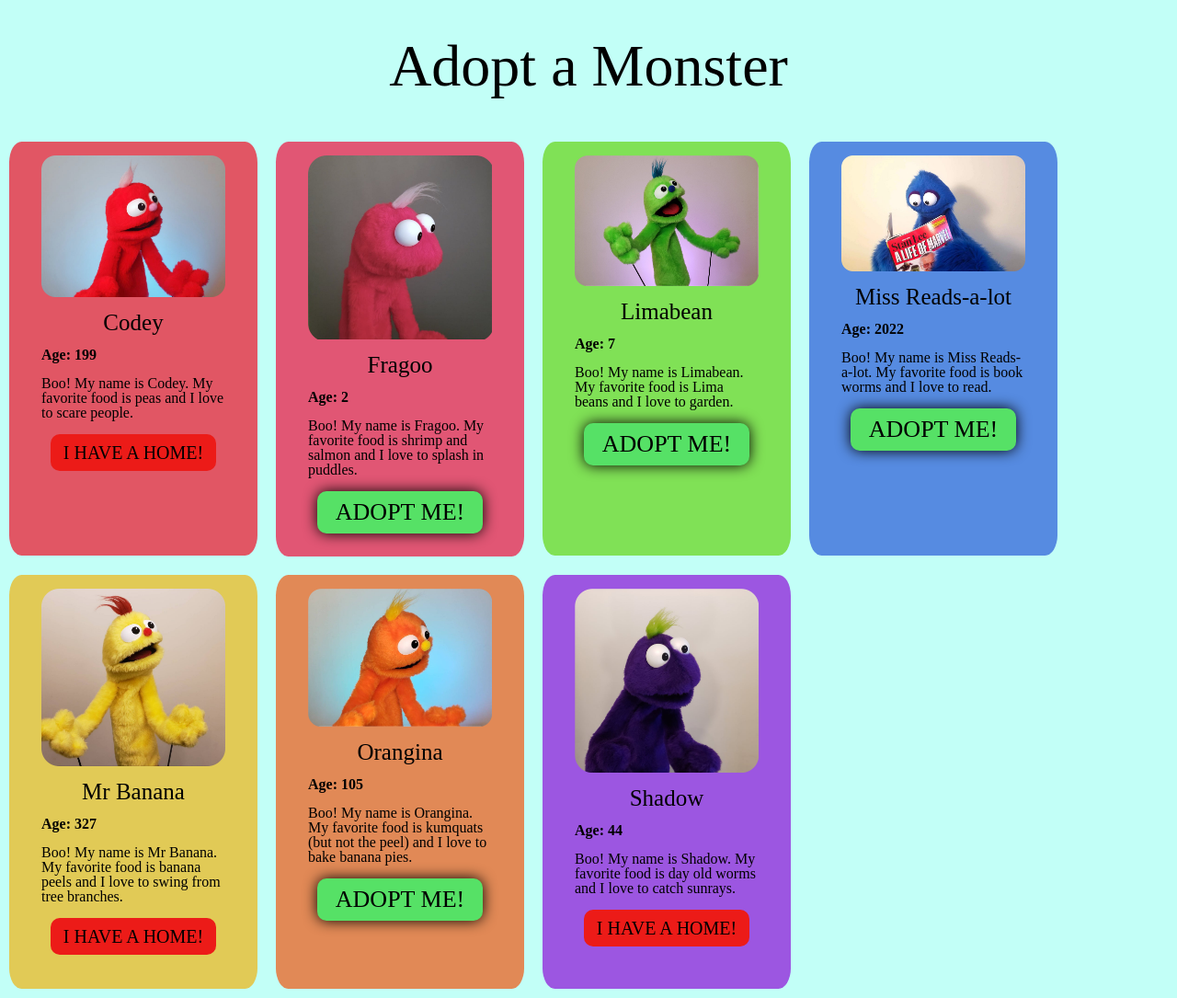
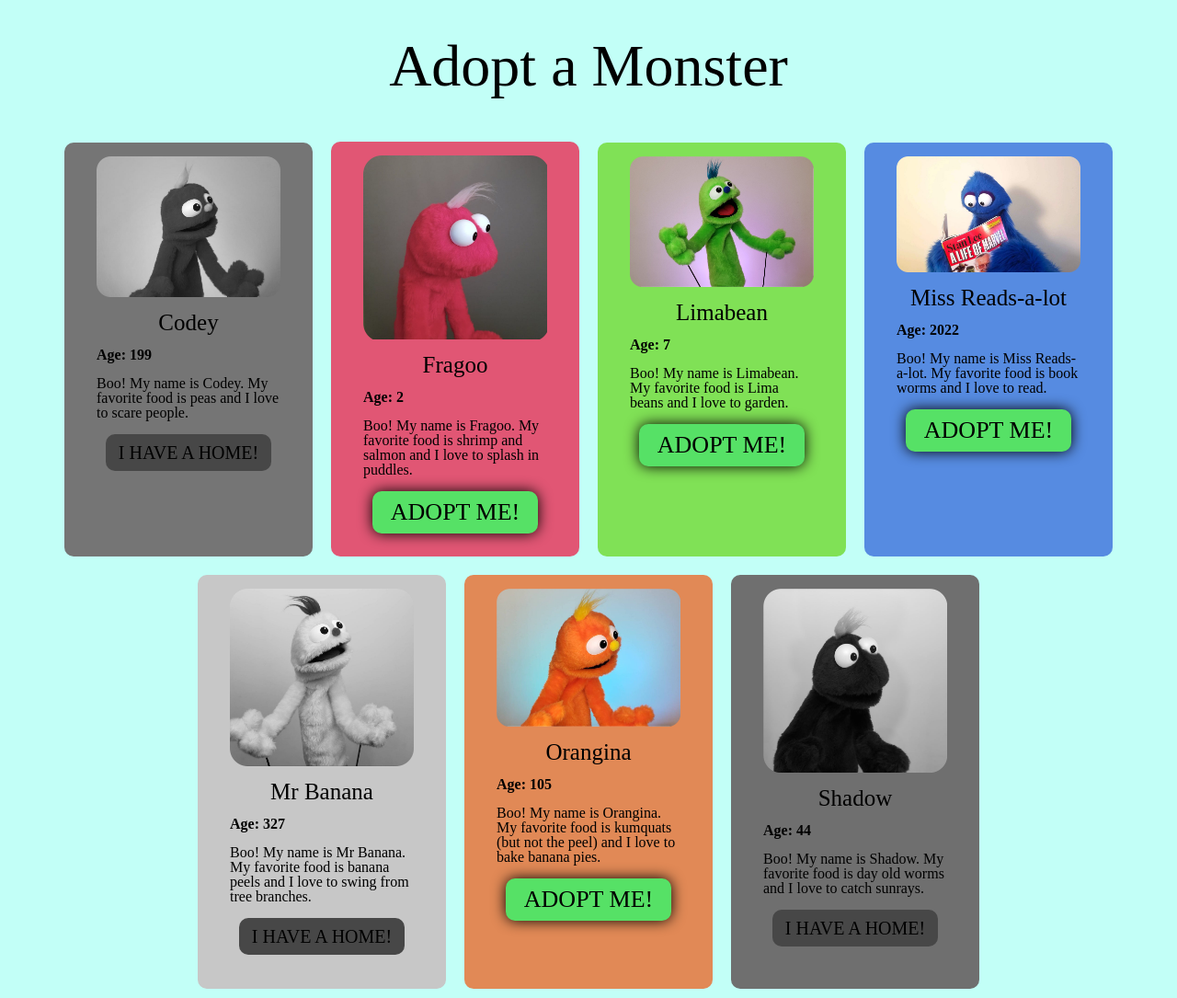
Before and after one commit to MiyaoCat/projects, a PHP site: page /php-practice/monsters/index.php in a window 1280 px wide. Shown: the part 72-1157 px from the top of the page at 92% size. Run offline with PHP 8.4, Linux system fonts and the light colour scheme.

Commit message:
Added gracyscaale, centered content

```diff
--- a/php-practice/monsters/css/style.css
+++ b/php-practice/monsters/css/style.css
@@ -30,6 +30,11 @@ ul {
 a {
 	text-decoration: none;
 	color: black;
+}
+
+.inner-column {
+	margin-left: auto;
+	margin-right: auto;
 }
 
 /* - - FONT - - */
@@ -84,7 +89,7 @@ nav ul {
 	}
 }
 /* - - ADOPT BUTTON - - */
-.adopted {
+.adopted .link {
 	text-transform: uppercase;
 	font-size: 20px;
 	padding: 10px;
@@ -94,7 +99,7 @@ nav ul {
 	border-radius: 10px;
 }
 
-.not-adopted {
+.not-adopted .link {
 	text-transform: uppercase;
 	font-size:  26px;
 	padding: 10px;
@@ -110,13 +115,9 @@ nav ul {
 	padding: 10px;
 }
 
-.card ul {
-	display: flex;
-}
-
 monster-card {
 	display: flex;
-	border-radius: 5%;
+	border-radius: 10px;
 	padding: 15px;
 	min-width: 270px;
 	min-height: 450px;
@@ -128,10 +129,11 @@ monster-card:hover {
 }
 
 @media (min-width: 700px) {
-	.card ul {
+	ul {
+		display: flex;
 		flex-direction: row;
 		flex-wrap: wrap;
-		align-items: flex-start;
+		justify-content: center;
 	}
 
 	mosnter-card {
@@ -139,9 +141,10 @@ monster-card:hover {
 	}
 }
 
-#adopted {
-	background-color: black;
+.adopted {
+	filter: grayscale(1);
 }
+
 .story {
 	margin: 15px 0;
 }
--- a/php-practice/monsters/index.php
+++ b/php-practice/monsters/index.php
@@ -121,8 +121,10 @@
 				];
 			 ?>
 
-			 <div class="card">
+
 				<?php
+
+
 					echo "<ul>";
 
 					foreach ($monsters as $monster) {
@@ -145,8 +147,7 @@
 						$specialClass = "not-adopted";
 					}
 
-					"<div id='$specialClass'>";
-						echo "<li class='monster'>";
+						echo "<li class='monster $specialClass'>";
 
 							echo
 								"<monster-card id='$id'>" .
@@ -154,18 +155,17 @@
 									"<h2 class='name'>" . $name . "</h2>" .
 									"<h3 class='age'>" . "Age: " . $age . "</h3>" .
 									"<p class='story'>" . $story . "</p>" .
-									"<p class='$specialClass'>" . $message . "</p>" .
+									"<p class='link'>" . $message . "</p>" .
 
 
 								"</monster-card>";
 
 						echo "</li>";
-					"</div>";
 
 					}
 					echo "</ul>";
 				?>
-			</div>
+
 			</section>
 		</main>
 
```
